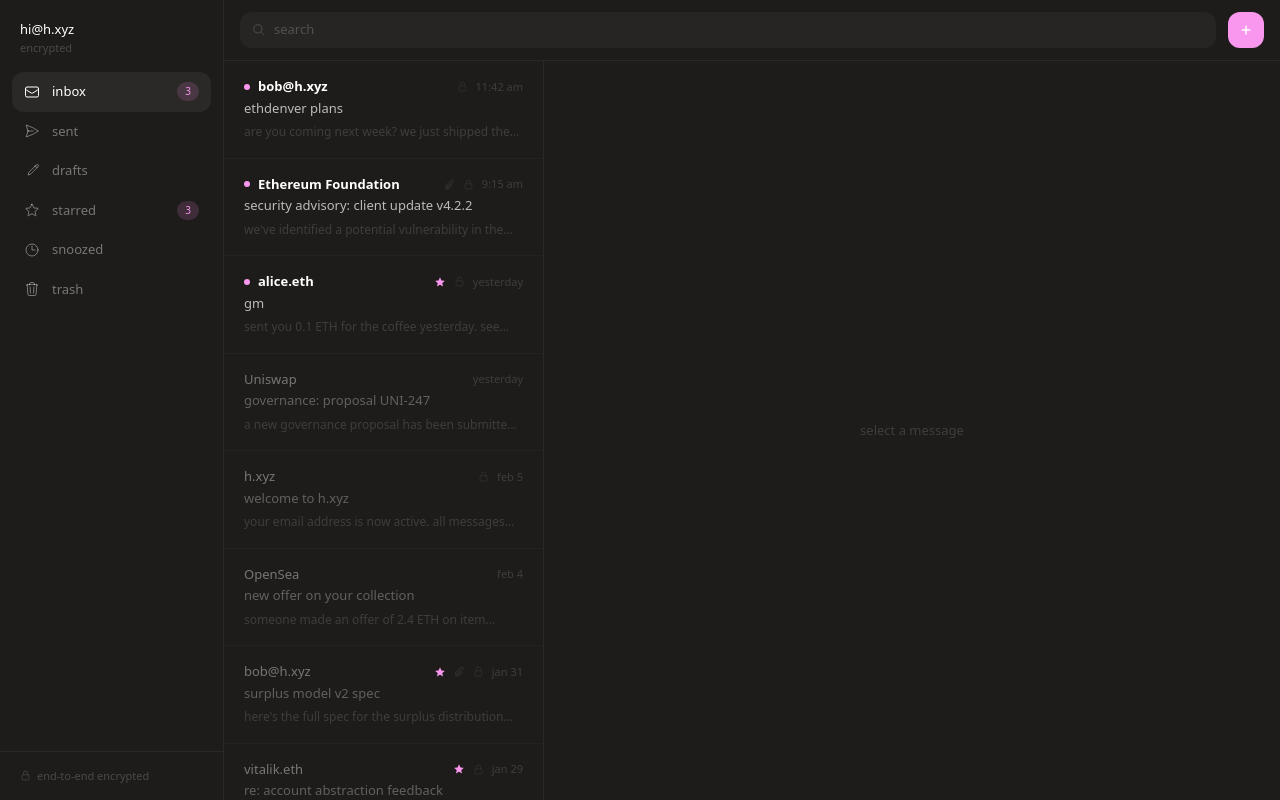
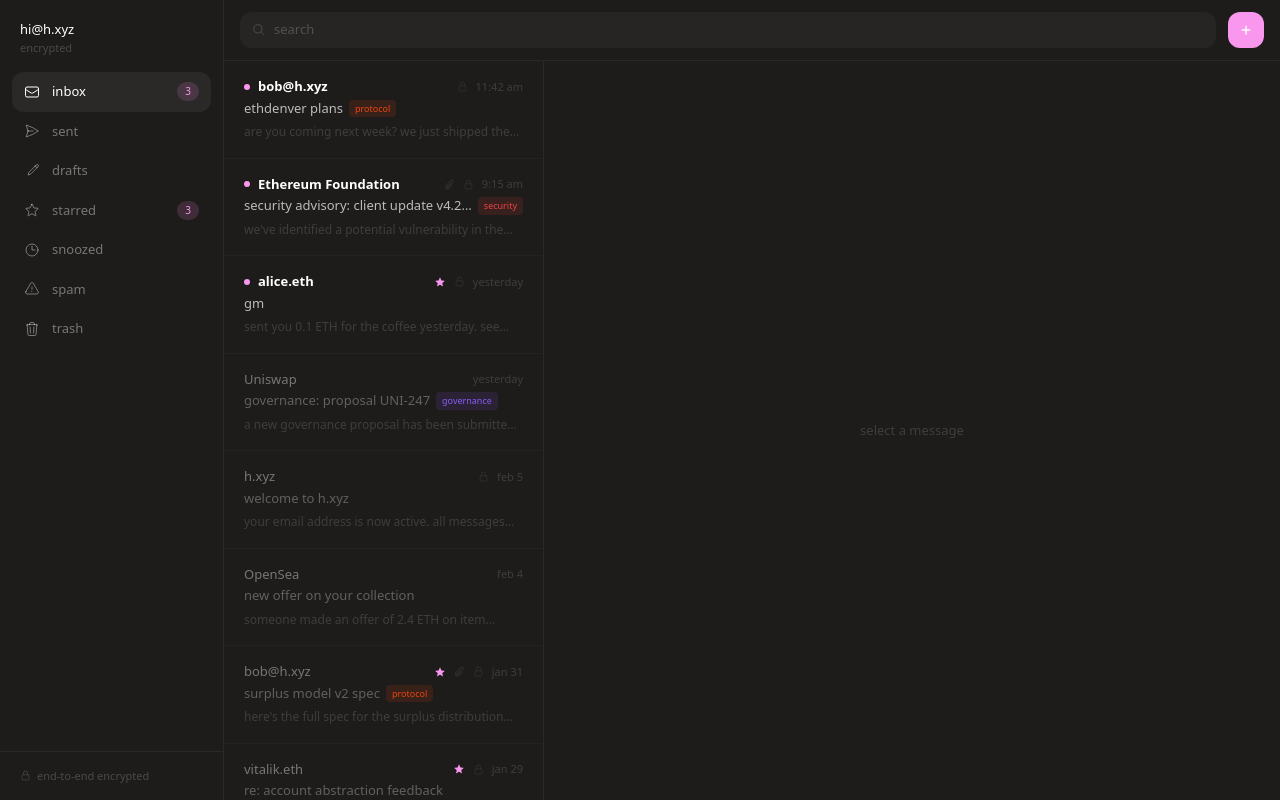
Before and after one commit to keypad/h.xyz, a Next.js app: page /email in a window 1280 px wide. Built offline with nearby package versions, Linux system fonts and the light colour scheme.

Commit message:
feat: add spam folder and email labels with colored tags

```diff
--- a/components/email/data.ts
+++ b/components/email/data.ts
@@ -14,12 +14,19 @@ export type Email = {
 	quote?: string
 	after?: string
 	attachment?: string
+	labels?: string[]
 }
 
 export type Folder = {
 	id: string
 	label: string
 	icon: string
+}
+
+export const LABEL_COLORS: Record<string, string> = {
+	protocol: "#EC4612",
+	security: "#EF4444",
+	governance: "#8B5CF6",
 }
 
 export const folders: Folder[] = [
@@ -49,6 +56,11 @@ export const folders: Folder[] = [
 		icon: "M12 6v6h4.5m4.5 0a9 9 0 11-18 0 9 9 0 0118 0z",
 	},
 	{
+		id: "spam",
+		label: "spam",
+		icon: "M12 9v3.75m-9.303 3.376c-.866 1.5.217 3.374 1.948 3.374h14.71c1.73 0 2.813-1.874 1.948-3.374L13.949 3.378c-.866-1.5-3.032-1.5-3.898 0L2.697 16.126zM12 15.75h.007v.008H12v-.008z",
+	},
+	{
 		id: "trash",
 		label: "trash",
 		icon: "M14.74 9l-.346 9m-4.788 0L9.26 9m9.968-3.21c.342.052.682.107 1.022.166m-1.022-.165L18.16 19.673a2.25 2.25 0 01-2.244 2.077H8.084a2.25 2.25 0 01-2.244-2.077L4.772 5.79m14.456 0a48.108 48.108 0 00-3.478-.397m-12 .562c.34-.059.68-.114 1.022-.165m0 0a48.11 48.11 0 013.478-.397m7.5 0v-.916c0-1.18-.91-2.164-2.09-2.201a51.964 51.964 0 00-3.32 0c-1.18.037-2.09 1.022-2.09 2.201v.916m7.5 0a48.667 48.667 0 00-7.5 0",
@@ -73,6 +85,7 @@ export const emails: Email[] = [
 		body: "hey,\n\nare you coming to ethdenver next week? we just shipped the new batch auction engine — 40% better surplus capture across the board.\n\nwant to walk you through the numbers over dinner wednesday. also need your input on something:",
 		after:
 			"the discussion is in the #protocol channel. would be good to align before the talk on thursday.\n\nlet me know.\n\n— bob",
+		labels: ["protocol"],
 	},
 	{
 		id: 2,
@@ -88,6 +101,7 @@ export const emails: Email[] = [
 		encrypted: true,
 		body: "hi,\n\nwe've identified a potential vulnerability in the latest consensus client update (v4.2.1). all validator operators should update to v4.2.2 immediately.\n\nthis patch addresses a critical edge case in block attestation that could lead to incorrect finality under specific network conditions.\n\nplease update your nodes at your earliest convenience.\n\n— ethereum foundation security team",
 		attachment: "advisory-2026-003.txt",
+		labels: ["security"],
 	},
 	{
 		id: 3,
@@ -116,6 +130,7 @@ export const emails: Email[] = [
 		starred: false,
 		encrypted: false,
 		body: "a new governance proposal has been submitted to the uniswap dao.\n\nproposal UNI-247: fee tier adjustments for v4 concentrated liquidity pools. the proposal suggests reducing the default fee from 0.3% to 0.25% for major pairs.\n\nvoting ends feb 14, 2026.\n\nview proposal and cast your vote on governance.uniswap.org",
+		labels: ["governance"],
 	},
 	{
 		id: 5,
@@ -215,6 +230,7 @@ export const emails: Email[] = [
 		encrypted: true,
 		body: "here's the full spec for the surplus distribution model.\n\nkey changes from v1:\n— proportional distribution instead of flat\n— 72h settlement window\n— retroactive rebates for high-volume traders\n\ni've attached the simulation results. the new model captures 40% more surplus while keeping gas costs flat.\n\nlet me know what you think.\n\n— bob",
 		attachment: "surplus-model-v2.pdf",
+		labels: ["protocol"],
 	},
 	{
 		id: 12,
@@ -243,6 +259,7 @@ export const emails: Email[] = [
 		starred: false,
 		encrypted: false,
 		body: "the aave risk council has proposed changes to the collateral factors for wstETH and rETH on ethereum mainnet.\n\nproposed changes:\n— wstETH LTV: 75% to 78%\n— rETH LTV: 72% to 75%\n\nvoting opens feb 8, 2026.\n\nreview the full proposal on governance.aave.com",
+		labels: ["governance"],
 	},
 	{
 		id: 14,
@@ -260,7 +277,7 @@ export const emails: Email[] = [
 	},
 	{
 		id: 15,
-		folder: "trash",
+		folder: "spam",
 		from: "noreply@scam.xyz",
 		to: "hi@h.xyz",
 		subject: "you won 10,000 USDT! claim now",
@@ -274,7 +291,7 @@ export const emails: Email[] = [
 	},
 	{
 		id: 16,
-		folder: "trash",
+		folder: "spam",
 		from: "token-launch@spam.io",
 		to: "hi@h.xyz",
 		subject: "exclusive presale: 1000x gem",
--- a/components/email/detail.tsx
+++ b/components/email/detail.tsx
@@ -1,6 +1,7 @@
 "use client"
 
 import { useEmail } from "@/components/email/context"
+import { LABEL_COLORS } from "@/components/email/data"
 import { ArrowLeftIcon, ClipIcon } from "@/components/email/icons"
 
 export default function Detail() {
@@ -58,7 +59,21 @@ export default function Detail() {
 						</svg>
 					</button>
 				</div>
-				<h3 className="mt-2 text-[15px] font-medium text-white/80">{active.subject}</h3>
+				<div className="mt-2 flex items-center gap-2">
+					<h3 className="text-[15px] font-medium text-white/80">{active.subject}</h3>
+					{active.labels?.map((l) => (
+						<span
+							key={l}
+							className="shrink-0 rounded px-1.5 py-0.5 text-[9px] font-medium"
+							style={{
+								background: `${LABEL_COLORS[l] ?? "#666"}20`,
+								color: LABEL_COLORS[l] ?? "#666",
+							}}
+						>
+							{l}
+						</span>
+					))}
+				</div>
 			</div>
 			<div className="flex-1 overflow-y-auto px-6 py-6">
 				{active.attachment && (
--- a/components/email/list.tsx
+++ b/components/email/list.tsx
@@ -2,6 +2,7 @@
 
 import { useEffect, useRef } from "react"
 import { useEmail } from "@/components/email/context"
+import { LABEL_COLORS } from "@/components/email/data"
 import Empty from "@/components/email/empty"
 import { ClipIcon, LockIcon } from "@/components/email/icons"
 
@@ -59,13 +60,27 @@ export default function List() {
 							<span className="text-[11px] text-white/15">{email.time}</span>
 						</div>
 					</div>
+					<div className="mt-0.5 flex items-center gap-1.5 overflow-hidden">
 						<p
-						className={`mt-0.5 truncate text-[13px] ${
+							className={`truncate text-[13px] ${
 								email.unread ? "font-medium text-white/70" : "text-white/30"
 							}`}
 						>
 							{email.subject}
 						</p>
+						{email.labels?.map((l) => (
+							<span
+								key={l}
+								className="shrink-0 rounded px-1.5 py-0.5 text-[9px] font-medium"
+								style={{
+									background: `${LABEL_COLORS[l] ?? "#666"}20`,
+									color: LABEL_COLORS[l] ?? "#666",
+								}}
+							>
+								{l}
+							</span>
+						))}
+					</div>
 					<p className="mt-1 line-clamp-1 text-[12px] leading-relaxed text-white/15">
 						{email.preview}
 					</p>
```
Lines whose indentation alone changed are shown as unchanged.
